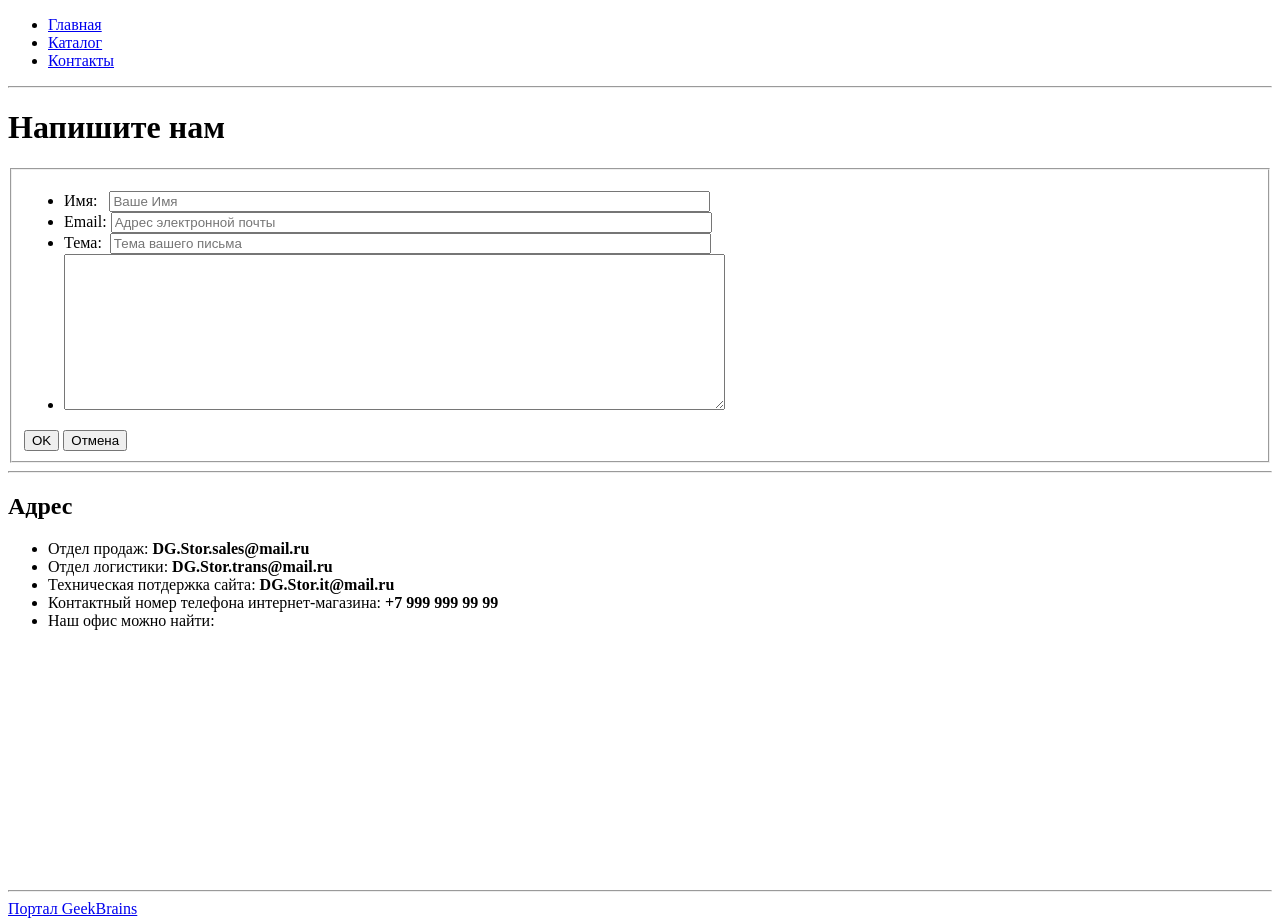
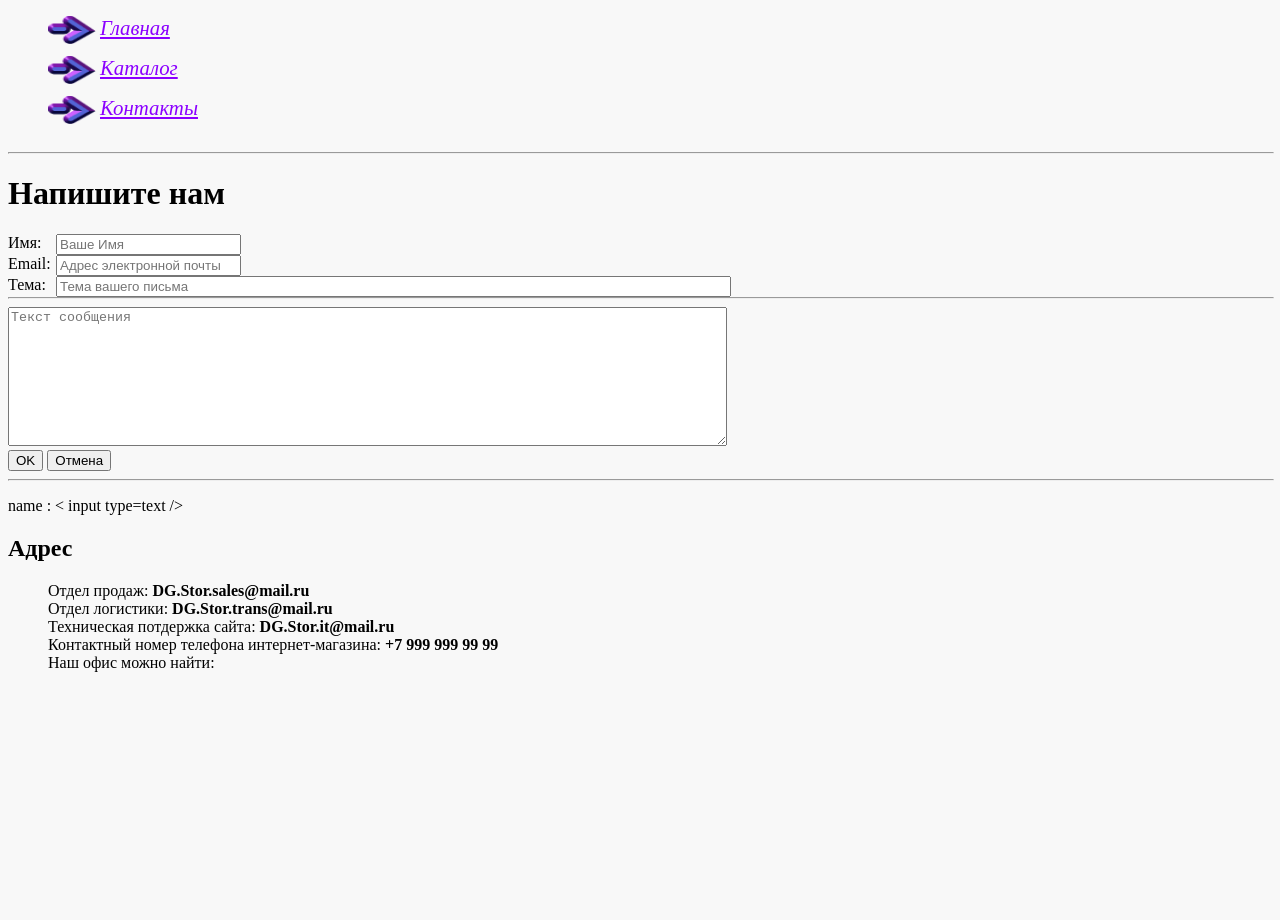
Before and after one commit to kavworkerit/GB_HTMLandCSS, a plain HTML site: page Contacts.html in a window 1280 px wide. Shown: the top 920 px of the page. Drawn offline with Linux system fonts and the light colour scheme.

Commit message:
Выполнено форматирование контактов Вариант 1

```diff
--- a/Contacts.html
+++ b/Contacts.html
@@ -3,6 +3,7 @@
 
 <head>
     <meta charset="UTF-8">
+    <link rel="stylesheet" href="style.css">
     <title>Регистрация</title>
 </head>
 
@@ -11,30 +12,46 @@
         <li><a href="index.html">Главная</a></li>
         <li><a href="Catalog.html">Каталог</a></li>
         <li><a href="#">Контакты</a></li>
-        <!-- <li><a href="Registration.html">Регистрация</a></li> -->
     </ul>
     <hr>
     <h1>Напишите нам</h1>
-    <fieldset>
+    <form action="#">
+        <div class="contacts_form">
+            <Div class="field">
+                <label for="contact_name">Имя&#58</label>
+                <input id="contact_name" type="text" placeholder="Ваше Имя">
+            </Div>
+            <Div class="field">
+                <label for="contact_mail">Email&#58;</label>
+                <input id="contact_mail" type="text" placeholder="Адрес электронной почты">
+            </Div>
+            <Div class="field">
+                <label for="contact_theme">Тема&#58</label>
+                <input id="contact_theme" type="text" placeholder="Тема вашего письма">
+            </Div>
+        </div>
+        <hr style="color: #f8f8f8">
+        <div>
+            <textarea id="contact_msg" name="user_msg" placeholder="Текст сообщения" cols="50"></textarea>
+        </div>
+        <input type="submit" value="OK">&nbsp;<input type="reset" value="Отмена">
+        <br>
+    </form>
+    <hr>
+    <p> name : < input type=text /> </p>
+
+    <div class="contacts_address_list">
+        <h2>Адрес</h2>
         <ul>
-            <li>Имя&#58;&nbsp;&nbsp;&nbsp;<input type="text" placeholder="Ваше Имя" size="72"></li>
-            <li>Email&#58;&nbsp;<input type="text" placeholder="Адрес электронной почты" size="72"></li>
-            <li>Тема&#58;&nbsp;&nbsp;<input type="text" placeholder="Тема вашего письма" size="72"></li>
-            <li><textarea name="user_msg" id="1" cols="80" rows="10"></textarea></li>
-        </ul>
-        <input type="submit" value="OK">&nbsp;<input type="reset" value="Отмена">
-    </fieldset>
-    <hr>
-    <h2>Адрес</h2>
-    <ul class="contacts_mail">
             <li>Отдел продаж&#58;&nbsp;<b>DG.Stor.sales&#64;mail.ru</b> <br></li>
             <li>Отдел логистики&#58;&nbsp;<b>DG.Stor.trans&#64;mail.ru</b> <br></li>
             <li>Техническая потдержка сайта&#58;&nbsp;<b>DG.Stor.it&#64;mail.ru</b> <br></li>
             <li>Контактный номер телефона интернет-магазина&#58;&nbsp;<b>+7 999 999 99 99</b></li>
             <li>Наш офис можно найти&#58;&nbsp;<br>
-            <iframe src="https://yandex.ru/map-widget/v1/?um=constructor%3A0a36c83766585cf8e4972cbf37d8065782c093a81766bdd494cf6ec3407a90f1&amp;source=constructor" width="361" height="240" frameborder="0"></iframe>
+                <iframe src="https://yandex.ru/map-widget/v1/?um=constructor%3A0a36c83766585cf8e4972cbf37d8065782c093a81766bdd494cf6ec3407a90f1&amp;source=constructor" width="100%" height="240" frameborder=""></iframe>
             </li>
         </ul>
+    </div>
 </body>
 <!-- Нижняя часть страницы -->
 <footer>
--- /dev/null
+++ b/style.css
@@ -0,0 +1,82 @@
+body {
+    background-color: #f8f8f8;
+}
+
+H3{
+    color: blueviolet;
+    font-size: 25px
+}
+
+p{
+    font-size: 16px;
+}
+
+.menu li {
+    font-style: italic;
+    font-size: 1.3em;
+    list-style-type: none;
+    padding-left: 2.5em;
+    background: url(menu/strelka-animatsionnaya-kartinka-0494.gif);
+    background-size: 2.3em 70%;
+    background-repeat: no-repeat;
+    height: 40px;
+    width: auto
+}
+.menu li a {
+color: #8B00FF;
+}
+hr{
+    width: 100%;
+}
+
+.contacts_form{
+    float:left;
+}
+.contacts_form div{
+    clear:both;
+    text-align:left;
+}
+.contacts_form div label{
+    float:left;
+    width: 3em
+}
+#contact_theme{
+    width: 50em
+}
+#contact_msg{
+    width: 53.5em;
+    height: 10em;
+}
+
+.contacts_address_list li{
+    list-style-type: none;
+}
+
+#main_shop_name{
+    color: brown;
+    font-size: 40px
+}
+
+img[alt="hdd"]{
+    border: 2px solid brown;
+}
+
+.p_atention{
+    color: coral;
+    font-size: 20px;
+    font-style: oblique
+
+}
+.p_welcome {
+    color: cadetblue;
+    font-size: 20px;
+    text-align: center
+}
+
+p {
+  text-align:left;
+}
+
+p input {
+  float:right;
+}
```
Also changed, not shown: Catalog.html (+1 -0 lines), Catalog/Description.html (+1 -0 lines), Catalog/hdd_0.html (+4 -4 lines), Registration.html (+1 -0 lines), index.html (+10 -5 lines), menu/strelka-animatsionnaya-kartinka-0494.gif (added), menu/strelka-animatsionnaya-kartinka-0495.gif (added), menu/strelka-animatsionnaya-kartinka-0496.gif (added), menu/strelka-animatsionnaya-kartinka-0497.gif (added), menu/strelka-animatsionnaya-kartinka-0539.gif (added), menu/strelka-animatsionnaya-kartinka-0548.gif (added), menu/strelka-animatsionnaya-kartinka-0549.gif (added). Lines whose indentation alone changed are shown as unchanged.
